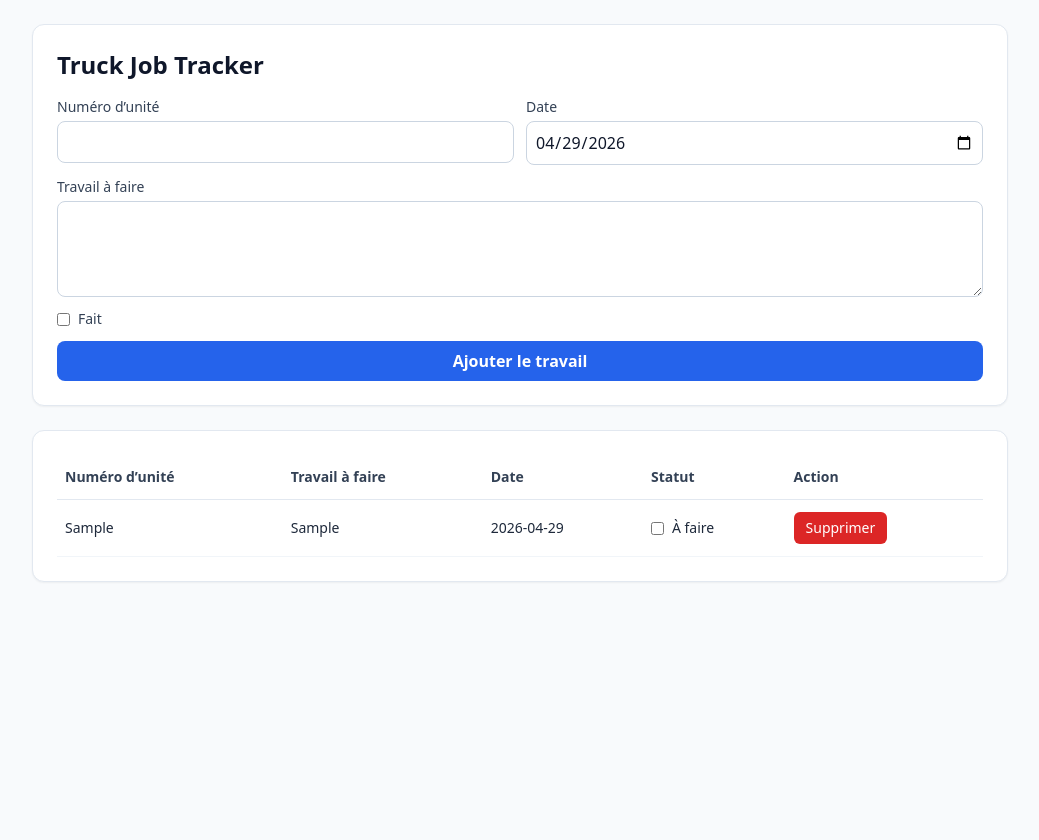
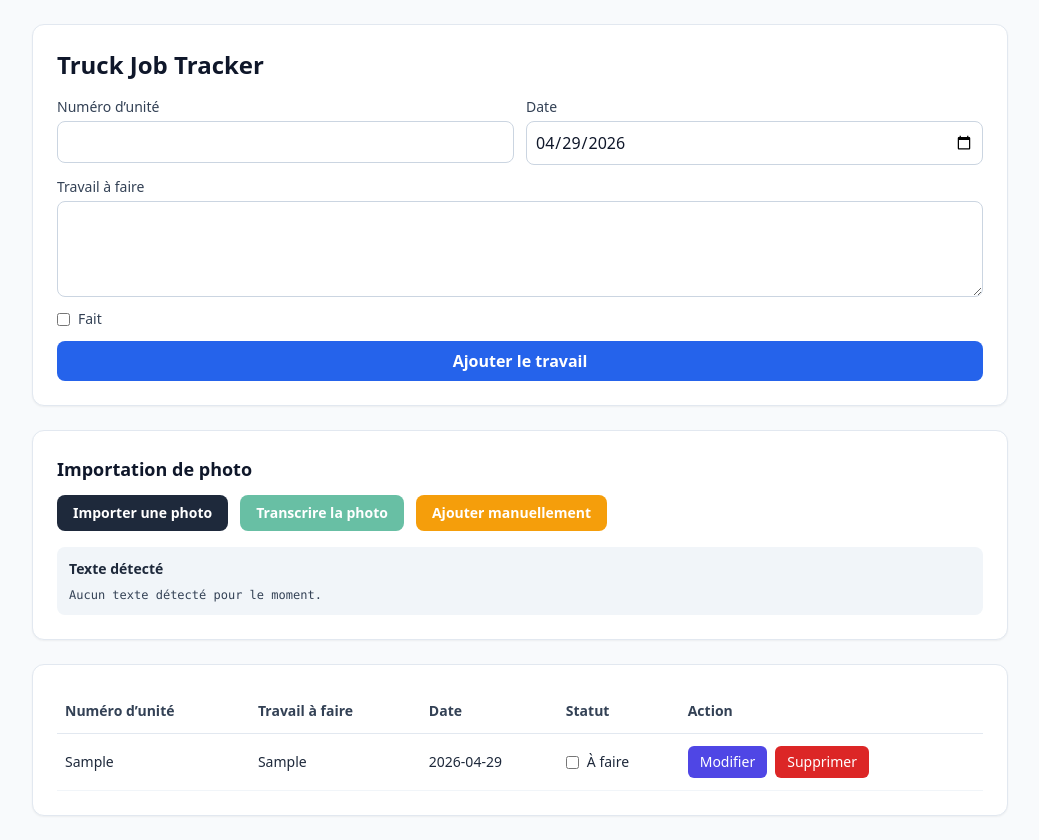
Before and after one commit to Olivier-cousineau/travail-a-effectuer, a Next.js app: page / in a window 1280 px wide. Both pictures are taken after typing "Sample", "Sample" into the empty fields and a click on the button "Ajouter le travail". Shown: the whole page, without its empty margins (120-1159 px from the left). Before the commit the page ends 800 px from the top, so only its background shows below. Built offline with nearby package versions, Linux system fonts and the light colour scheme.

Commit message:
Ajouter import photo OCR côté navigateur

```diff
--- a/app/page.tsx
+++ b/app/page.tsx
@@ -1,6 +1,7 @@
 "use client";
 
-import { FormEvent, useEffect, useMemo, useState } from "react";
+import { ChangeEvent, FormEvent, useEffect, useMemo, useState } from "react";
+import Script from "next/script";
 
 type Job = {
   id: string;
@@ -26,9 +27,55 @@ const defaultForm: JobForm = {
   done: false,
 };
 
+function parseDateFromText(text: string): string {
+  const iso = text.match(/\b(20\d{2})[-/](\d{1,2})[-/](\d{1,2})\b/);
+  if (iso) {
+    const [, y, m, d] = iso;
+    return `${y}-${m.padStart(2, "0")}-${d.padStart(2, "0")}`;
+  }
+
+  const fr = text.match(/\b(\d{1,2})[-/](\d{1,2})[-/](20\d{2})\b/);
+  if (fr) {
+    const [, d, m, y] = fr;
+    return `${y}-${m.padStart(2, "0")}-${d.padStart(2, "0")}`;
+  }
+
+  return new Date().toISOString().slice(0, 10);
+}
+
+function parseLineToJob(line: string): Job | null {
+  const cleanLine = line.replace(/\s+/g, " ").trim();
+  if (!cleanLine) return null;
+
+  const unitMatch = cleanLine.match(/(?:unite|unité|unit|#)?\s*([A-Z0-9-]{2,})/i);
+  const unitNumber = unitMatch?.[1] ?? "Inconnu";
+
+  const done = /\b(fait|done|ok|compl[eé]t[eé])\b/i.test(cleanLine);
+
+  const date = parseDateFromText(cleanLine);
+
+  const withoutUnit = cleanLine.replace(unitMatch?.[0] ?? "", "").trim();
+  const workToDo = withoutUnit || cleanLine;
+
+  if (workToDo.length < 3) return null;
+
+  return {
+    id: crypto.randomUUID(),
+    unitNumber,
+    workToDo,
+    date,
+    done,
+  };
+}
+
 export default function Home() {
   const [form, setForm] = useState<JobForm>(defaultForm);
   const [jobs, setJobs] = useState<Job[]>([]);
+  const [photoFile, setPhotoFile] = useState<File | null>(null);
+  const [photoPreview, setPhotoPreview] = useState<string>("");
+  const [ocrLoading, setOcrLoading] = useState(false);
+  const [ocrText, setOcrText] = useState("");
+  const [editingJobId, setEditingJobId] = useState<string | null>(null);
 
   useEffect(() => {
     const storedJobs = localStorage.getItem(STORAGE_KEY);
@@ -36,9 +83,7 @@ export default function Home() {
 
     try {
       const parsed = JSON.parse(storedJobs) as Job[];
-      if (Array.isArray(parsed)) {
-        setJobs(parsed);
-      }
+      if (Array.isArray(parsed)) setJobs(parsed);
     } catch {
       setJobs([]);
     }
@@ -47,6 +92,18 @@ export default function Home() {
   useEffect(() => {
     localStorage.setItem(STORAGE_KEY, JSON.stringify(jobs));
   }, [jobs]);
+
+  useEffect(() => {
+    if (!photoFile) {
+      setPhotoPreview("");
+      return;
+    }
+
+    const previewUrl = URL.createObjectURL(photoFile);
+    setPhotoPreview(previewUrl);
+
+    return () => URL.revokeObjectURL(previewUrl);
+  }, [photoFile]);
 
   function handleSubmit(event: FormEvent<HTMLFormElement>) {
     event.preventDefault();
@@ -63,9 +120,45 @@ export default function Home() {
     setForm(defaultForm);
   }
 
-  function toggleDone(jobId: string) {
+  function onPhotoChange(event: ChangeEvent<HTMLInputElement>) {
+    const file = event.target.files?.[0] ?? null;
+    setPhotoFile(file);
+  }
+
+  async function transcribePhoto() {
+    if (!photoFile) return;
+
+    setOcrLoading(true);
+    setOcrText("");
+
+    try {
+      const tesseract = (window as Window & { Tesseract?: { recognize: (image: File, lang: string) => Promise<{ data: { text: string } }> } }).Tesseract;
+      if (!tesseract) {
+        throw new Error("Tesseract non chargé");
+      }
+
+      const result = await tesseract.recognize(photoFile, "fra+eng");
+      const text = result.data.text || "";
+      setOcrText(text);
+
+      const parsedJobs = text
+        .split(/\n+/)
+        .map((line) => parseLineToJob(line))
+        .filter((job): job is Job => job !== null);
+
+      if (parsedJobs.length > 0) {
+        setJobs((current) => [...parsedJobs, ...current]);
+      }
+    } catch {
+      setOcrText("Erreur de transcription. Réessayez avec une photo plus claire.");
+    } finally {
+      setOcrLoading(false);
+    }
+  }
+
+  function updateJob(jobId: string, field: keyof Omit<Job, "id">, value: string | boolean) {
     setJobs((currentJobs) =>
-      currentJobs.map((job) => (job.id === jobId ? { ...job, done: !job.done } : job)),
+      currentJobs.map((job) => (job.id === jobId ? { ...job, [field]: value } : job)),
     );
   }
 
@@ -79,113 +172,93 @@ export default function Home() {
   );
 
   return (
-    <main className="mx-auto min-h-screen w-full max-w-5xl bg-slate-50 p-4 md:p-6">
+    <>
+      <Script src="https://cdn.jsdelivr.net/npm/tesseract.js@5/dist/tesseract.min.js" strategy="afterInteractive" />
+      <main className="mx-auto min-h-screen w-full max-w-5xl bg-slate-50 p-4 md:p-6">
       <section className="rounded-xl border border-slate-200 bg-white p-4 shadow-sm md:p-6">
         <h1 className="mb-4 text-2xl font-bold text-slate-900">Truck Job Tracker</h1>
 
         <form onSubmit={handleSubmit} className="grid gap-3 sm:grid-cols-2">
           <div className="flex flex-col gap-1">
-            <label htmlFor="unitNumber" className="text-sm font-medium text-slate-700">
-              Numéro d’unité
-            </label>
-            <input
-              id="unitNumber"
-              className="rounded-lg border border-slate-300 p-2"
-              value={form.unitNumber}
-              onChange={(event) => setForm((current) => ({ ...current, unitNumber: event.target.value }))}
-              required
-            />
+            <label htmlFor="unitNumber" className="text-sm font-medium text-slate-700">Numéro d’unité</label>
+            <input id="unitNumber" className="rounded-lg border border-slate-300 p-2" value={form.unitNumber} onChange={(event) => setForm((current) => ({ ...current, unitNumber: event.target.value }))} required />
           </div>
 
           <div className="flex flex-col gap-1">
-            <label htmlFor="date" className="text-sm font-medium text-slate-700">
-              Date
-            </label>
-            <input
-              id="date"
-              type="date"
-              className="rounded-lg border border-slate-300 p-2"
-              value={form.date}
-              onChange={(event) => setForm((current) => ({ ...current, date: event.target.value }))}
-              required
-            />
+            <label htmlFor="date" className="text-sm font-medium text-slate-700">Date</label>
+            <input id="date" type="date" className="rounded-lg border border-slate-300 p-2" value={form.date} onChange={(event) => setForm((current) => ({ ...current, date: event.target.value }))} required />
           </div>
 
           <div className="flex flex-col gap-1 sm:col-span-2">
-            <label htmlFor="workToDo" className="text-sm font-medium text-slate-700">
-              Travail à faire
-            </label>
-            <textarea
-              id="workToDo"
-              className="min-h-24 rounded-lg border border-slate-300 p-2"
-              value={form.workToDo}
-              onChange={(event) => setForm((current) => ({ ...current, workToDo: event.target.value }))}
-              required
-            />
+            <label htmlFor="workToDo" className="text-sm font-medium text-slate-700">Travail à faire</label>
+            <textarea id="workToDo" className="min-h-24 rounded-lg border border-slate-300 p-2" value={form.workToDo} onChange={(event) => setForm((current) => ({ ...current, workToDo: event.target.value }))} required />
           </div>
 
           <label className="flex items-center gap-2 text-sm font-medium text-slate-700 sm:col-span-2">
-            <input
-              type="checkbox"
-              checked={form.done}
-              onChange={(event) => setForm((current) => ({ ...current, done: event.target.checked }))}
-            />
+            <input type="checkbox" checked={form.done} onChange={(event) => setForm((current) => ({ ...current, done: event.target.checked }))} />
             Fait
           </label>
 
-          <button
-            type="submit"
-            className="rounded-lg bg-blue-600 px-4 py-2 font-semibold text-white transition hover:bg-blue-700 sm:col-span-2"
-          >
-            Ajouter le travail
+          <button type="submit" className="rounded-lg bg-blue-600 px-4 py-2 font-semibold text-white transition hover:bg-blue-700 sm:col-span-2">Ajouter le travail</button>
+        </form>
+      </section>
+
+      <section className="mt-6 rounded-xl border border-slate-200 bg-white p-4 shadow-sm md:p-6">
+        <h2 className="mb-3 text-lg font-semibold text-slate-900">Importation de photo</h2>
+        <div className="flex flex-wrap items-center gap-3">
+          <label className="cursor-pointer rounded-lg bg-slate-800 px-4 py-2 text-sm font-semibold text-white hover:bg-slate-900">
+            Importer une photo
+            <input type="file" accept="image/*" capture="environment" onChange={onPhotoChange} className="hidden" />
+          </label>
+
+          <button type="button" className="rounded-lg bg-emerald-600 px-4 py-2 text-sm font-semibold text-white hover:bg-emerald-700 disabled:cursor-not-allowed disabled:opacity-60" disabled={!photoFile || ocrLoading} onClick={transcribePhoto}>
+            Transcrire la photo
           </button>
-        </form>
+
+          <button type="button" onClick={() => setForm(defaultForm)} className="rounded-lg bg-amber-500 px-4 py-2 text-sm font-semibold text-white hover:bg-amber-600">
+            Ajouter manuellement
+          </button>
+        </div>
+
+        {photoPreview && <img src={photoPreview} alt="Aperçu" className="mt-4 max-h-80 rounded-lg border border-slate-200" />}
+        {ocrLoading && <p className="mt-4 text-sm font-medium text-blue-700">Analyse de la photo en cours…</p>}
+
+        <div className="mt-4 rounded-lg bg-slate-100 p-3">
+          <h3 className="text-sm font-semibold text-slate-800">Texte détecté</h3>
+          <pre className="mt-2 whitespace-pre-wrap text-xs text-slate-700">{ocrText || "Aucun texte détecté pour le moment."}</pre>
+        </div>
       </section>
 
       <section className="mt-6 overflow-x-auto rounded-xl border border-slate-200 bg-white p-4 shadow-sm md:p-6">
         <table className="w-full min-w-[640px] border-collapse">
           <thead>
             <tr className="border-b border-slate-200 text-left text-sm text-slate-700">
-              <th className="px-2 py-3">Numéro d’unité</th>
-              <th className="px-2 py-3">Travail à faire</th>
-              <th className="px-2 py-3">Date</th>
-              <th className="px-2 py-3">Statut</th>
-              <th className="px-2 py-3">Action</th>
+              <th className="px-2 py-3">Numéro d’unité</th><th className="px-2 py-3">Travail à faire</th><th className="px-2 py-3">Date</th><th className="px-2 py-3">Statut</th><th className="px-2 py-3">Action</th>
             </tr>
           </thead>
           <tbody>
-            {sortedJobs.map((job) => (
-              <tr key={job.id} className="border-b border-slate-100 text-sm text-slate-800">
-                <td className="px-2 py-3">{job.unitNumber}</td>
-                <td className="px-2 py-3">{job.workToDo}</td>
-                <td className="px-2 py-3">{job.date}</td>
-                <td className="px-2 py-3">
-                  <label className="flex items-center gap-2">
-                    <input type="checkbox" checked={job.done} onChange={() => toggleDone(job.id)} />
-                    {job.done ? "Fait" : "À faire"}
-                  </label>
-                </td>
-                <td className="px-2 py-3">
-                  <button
-                    type="button"
-                    onClick={() => deleteJob(job.id)}
-                    className="rounded-md bg-red-600 px-3 py-1.5 text-white hover:bg-red-700"
-                  >
-                    Supprimer
-                  </button>
-                </td>
-              </tr>
-            ))}
-            {sortedJobs.length === 0 && (
-              <tr>
-                <td colSpan={5} className="px-2 py-6 text-center text-sm text-slate-500">
-                  Aucun travail enregistré.
-                </td>
-              </tr>
-            )}
+            {sortedJobs.map((job) => {
+              const isEditing = editingJobId === job.id;
+              return (
+                <tr key={job.id} className="border-b border-slate-100 text-sm text-slate-800">
+                  <td className="px-2 py-3">{isEditing ? <input className="w-full rounded border p-1" value={job.unitNumber} onChange={(e) => updateJob(job.id, "unitNumber", e.target.value)} /> : job.unitNumber}</td>
+                  <td className="px-2 py-3">{isEditing ? <input className="w-full rounded border p-1" value={job.workToDo} onChange={(e) => updateJob(job.id, "workToDo", e.target.value)} /> : job.workToDo}</td>
+                  <td className="px-2 py-3">{isEditing ? <input type="date" className="w-full rounded border p-1" value={job.date} onChange={(e) => updateJob(job.id, "date", e.target.value)} /> : job.date}</td>
+                  <td className="px-2 py-3"><label className="flex items-center gap-2"><input type="checkbox" checked={job.done} onChange={() => updateJob(job.id, "done", !job.done)} />{job.done ? "Fait" : "À faire"}</label></td>
+                  <td className="px-2 py-3">
+                    <div className="flex gap-2">
+                      <button type="button" onClick={() => setEditingJobId(isEditing ? null : job.id)} className="rounded-md bg-indigo-600 px-3 py-1.5 text-white hover:bg-indigo-700">{isEditing ? "Terminer" : "Modifier"}</button>
+                      <button type="button" onClick={() => deleteJob(job.id)} className="rounded-md bg-red-600 px-3 py-1.5 text-white hover:bg-red-700">Supprimer</button>
+                    </div>
+                  </td>
+                </tr>
+              );
+            })}
+            {sortedJobs.length === 0 && <tr><td colSpan={5} className="px-2 py-6 text-center text-sm text-slate-500">Aucun travail enregistré.</td></tr>}
           </tbody>
         </table>
       </section>
     </main>
+    </>
   );
 }
```
